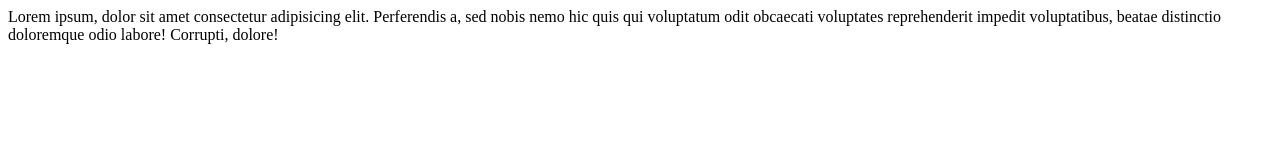
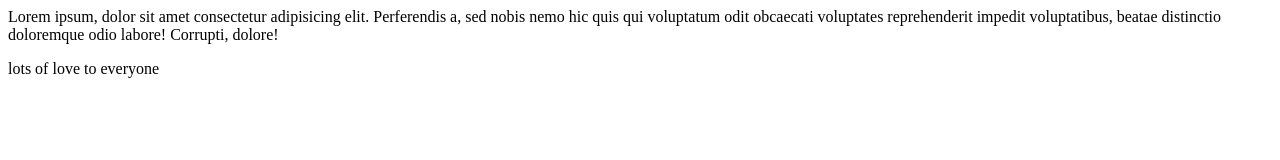
Before and after one commit to Arshpreetkaur147/sumarsh1, a plain HTML site: page index.html in a window 1280 px wide. Drawn offline with Linux system fonts and the light colour scheme.

Commit message:
new branch

```diff
--- a/index.html
+++ b/index.html
@@ -1 +1,2 @@
 <p>Lorem ipsum, dolor sit amet consectetur adipisicing elit. Perferendis a, sed nobis nemo hic quis qui voluptatum odit obcaecati voluptates reprehenderit impedit voluptatibus, beatae distinctio doloremque odio labore! Corrupti, dolore!</p>
+<p> lots of love to everyone</p>
```
